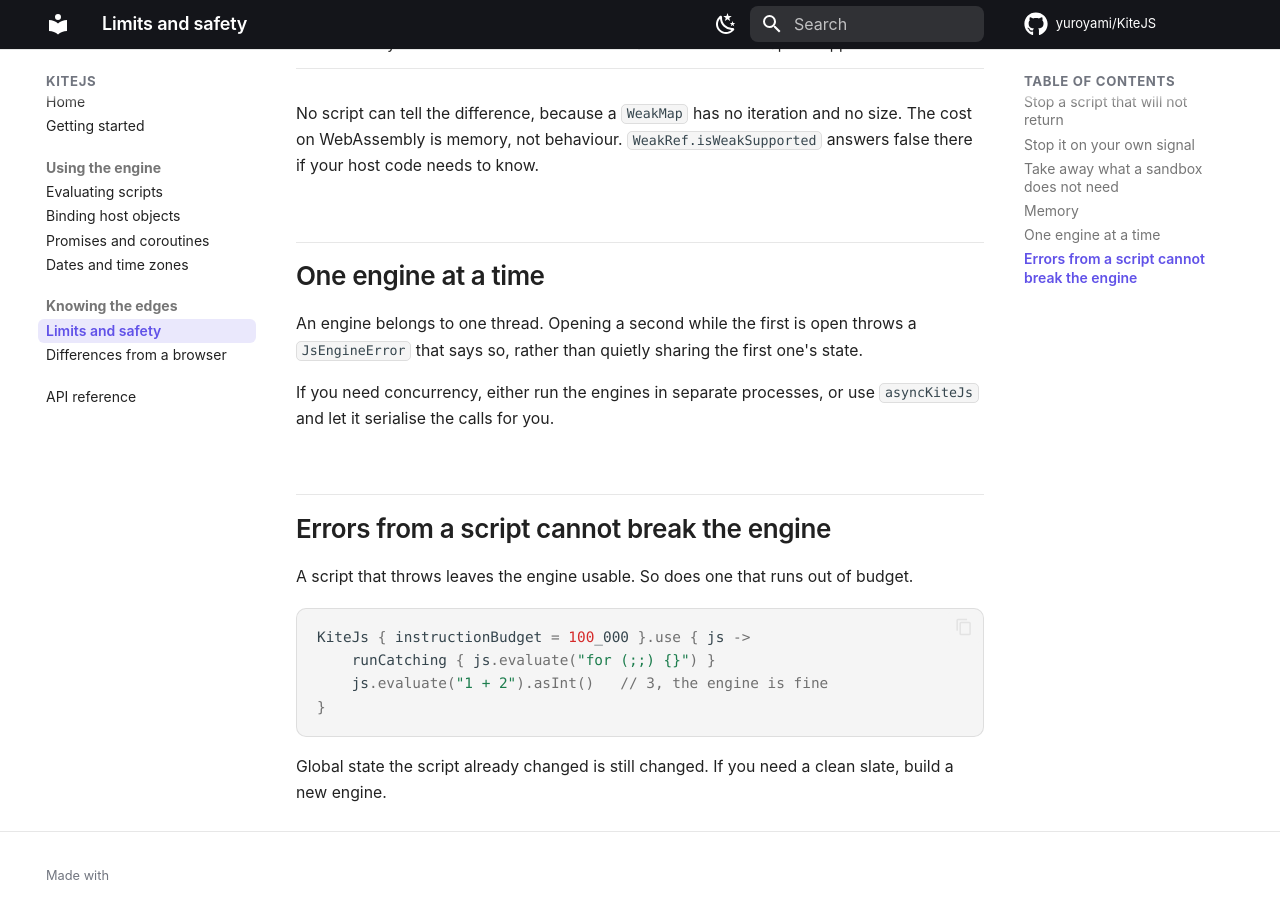
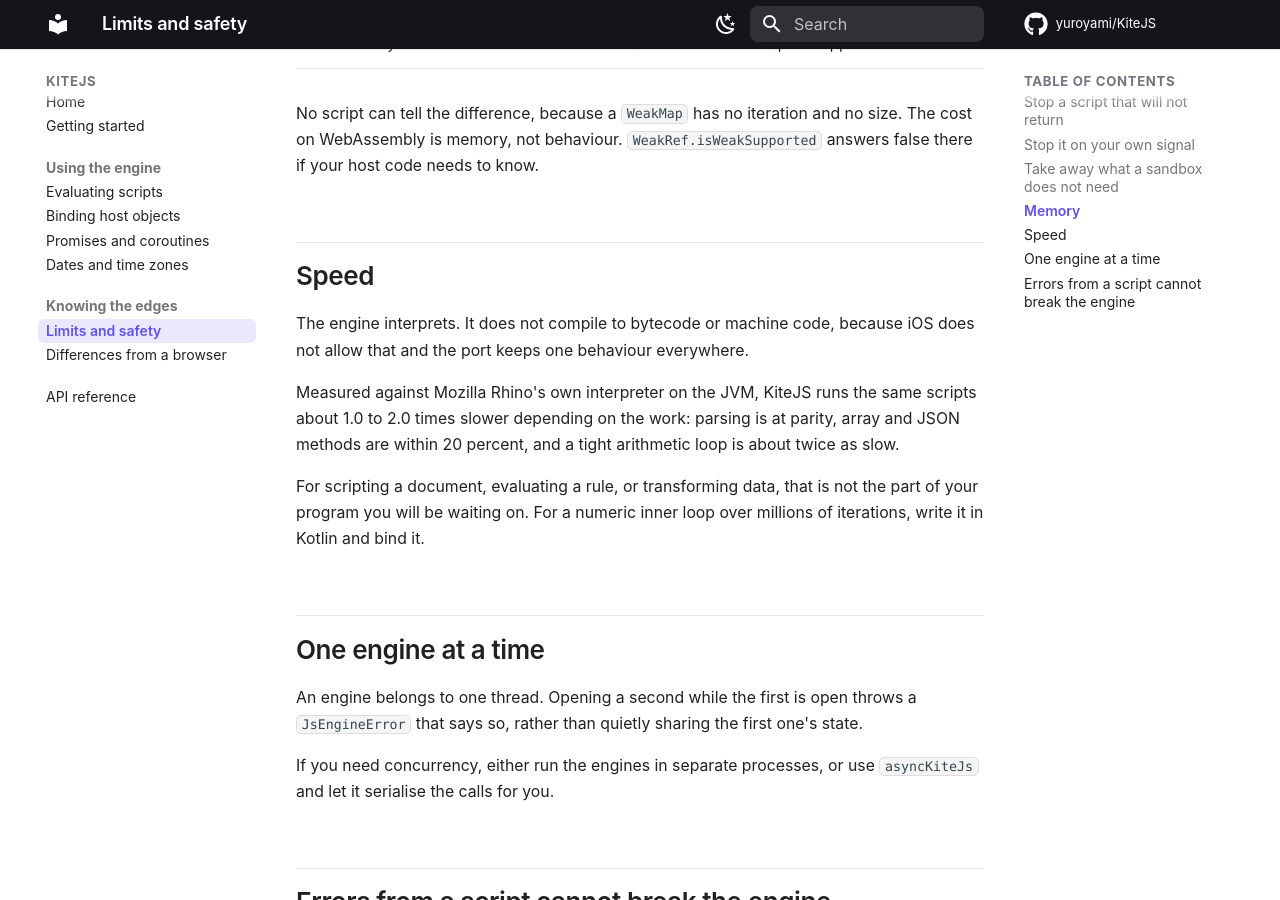
Before and after one commit to yuroyami/KiteJS, an MkDocs documentation site: the page built from docs/limits.md, in a window 1280 px wide and 900 px high, scrolled down 2035 px. Built offline with MkDocs 1.6.1 and Material for MkDocs 9.7.7, drawn with Linux system fonts in a browser that asks for light colours; comment, search, counter and statistics services are not loaded.

Commit message:
fix(build): run the Android tests, which were never running at all
Android was a declared target that compiled and then tested nothing. The
AGP multiplatform library plugin does not register a host test task unless
withHostTestBuilder is called, so `check` covered seven platforms and quietly
skipped the eighth. It runs 321 tests now, all passing, and CI runs it too.

Also records what the engine costs. Measured against upstream Rhino's own
interpreter on the JVM, same scripts, both warmed: parsing is at parity,
array and JSON methods are within 20 percent, and a tight arithmetic loop is
about twice as slow. The table is in PORTING_STATUS; the short version is in
the limits page, since it is what someone choosing the engine needs to know.
There is no benchmark in the suite, so nothing here will rot into a false
claim.

```diff
--- a/docs/limits.md
+++ b/docs/limits.md
@@ -71,6 +71,19 @@ No script can tell the difference, because a `WeakMap` has no iteration and no s
 WebAssembly is memory, not behaviour. `WeakRef.isWeakSupported` answers false there if your host
 code needs to know.
 
+## Speed
+
+The engine interprets. It does not compile to bytecode or machine code, because iOS does not
+allow that and the port keeps one behaviour everywhere.
+
+Measured against Mozilla Rhino's own interpreter on the JVM, KiteJS runs the same scripts about
+1.0 to 2.0 times slower depending on the work: parsing is at parity, array and JSON methods are
+within 20 percent, and a tight arithmetic loop is about twice as slow.
+
+For scripting a document, evaluating a rule, or transforming data, that is not the part of your
+program you will be waiting on. For a numeric inner loop over millions of iterations, write it in
+Kotlin and bind it.
+
 ## One engine at a time
 
 An engine belongs to one thread. Opening a second while the first is open throws a
```
Also changed, not shown: PORTING_STATUS.md (+25 -0 lines), 3 other files.
